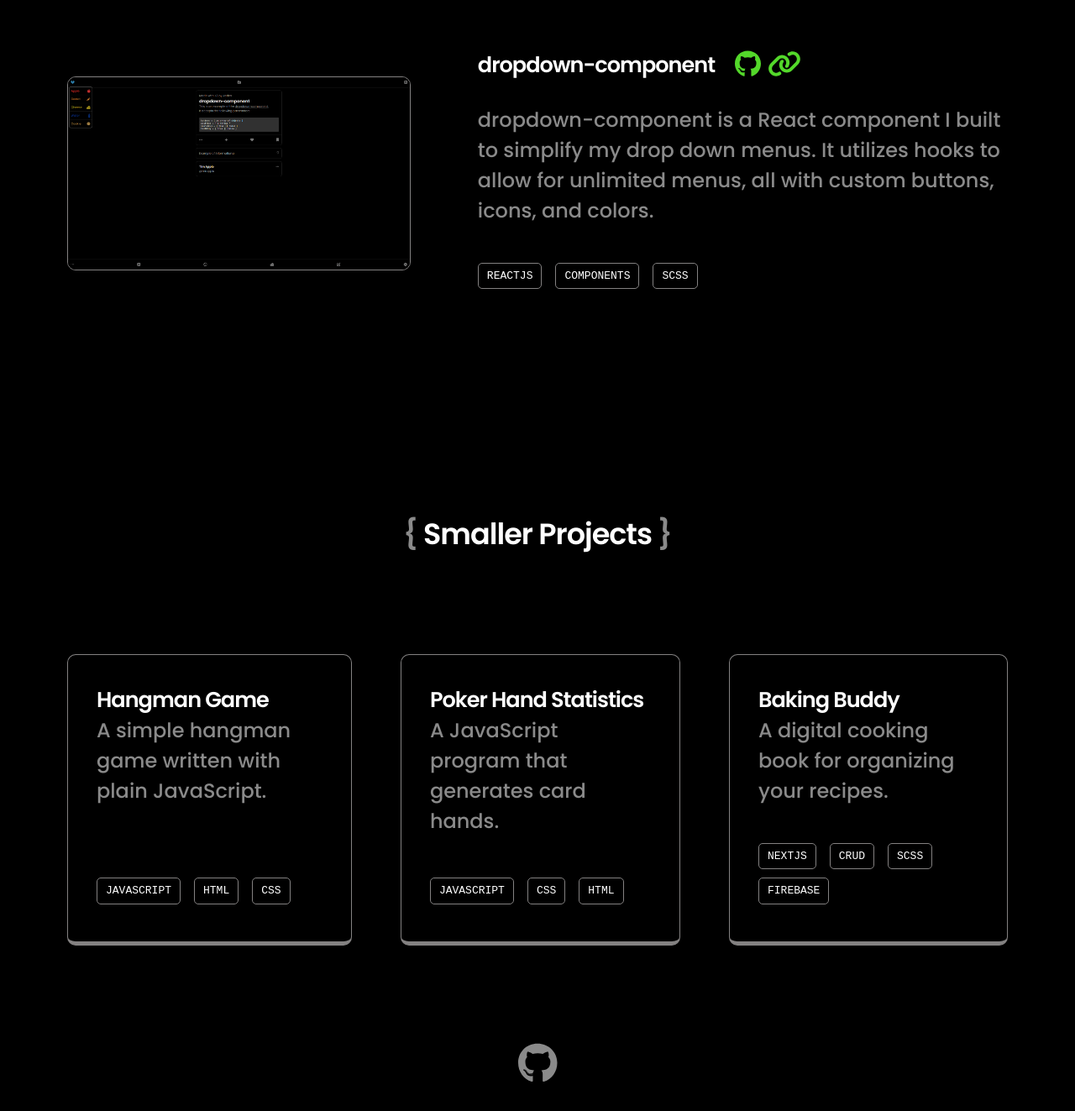
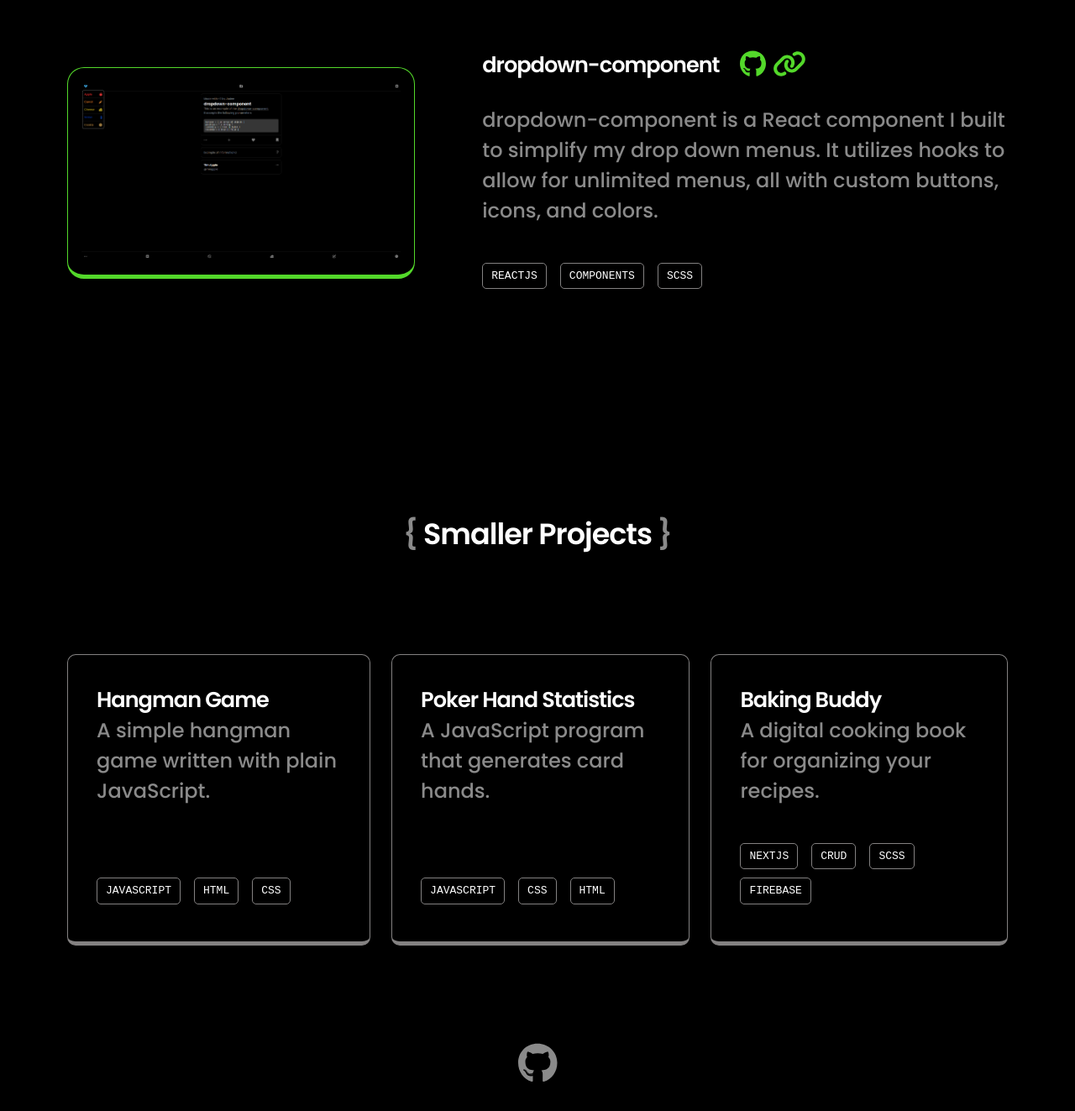
Before and after one commit to igaboo/jaden-watson-v2, a Next.js app: page / in a window 1280 px wide. Shown: the part 2866-4189 px from the top of the page at 84% size. Built offline with nearby package versions, Linux system fonts and the light colour scheme.

Commit message:
changed image styling

```diff
--- a/layout/4. Projects/Projects.module.scss
+++ b/layout/4. Projects/Projects.module.scss
@@ -29,18 +29,22 @@
   }
 
   .card {
-    border: 1px solid $bg-accent;
-    border-radius: 10px;
     overflow: hidden;
 
+    padding: 1rem;
+
+    border: 1px solid $clr;
+    border-radius: 20px;
+    border-bottom: 5px solid $clr;
+
+    transition: transform $animation ease, filter $animation ease;
+
     img {
-      transition: transform $animation ease, filter $animation ease;
-      filter: brightness(0.9);
+      border-radius: 10px;
     }
 
-    img:hover {
+    &:hover {
       transform: scale(1.05);
-      filter: brightness(1);
     }
   }
 }
@@ -62,7 +66,7 @@
 
   display: grid;
   grid-template-columns: auto auto auto;
-  gap: 58px;
+  gap: clamp(10px, 2vw, 58px);
 
   .card {
     cursor: pointer;
```
